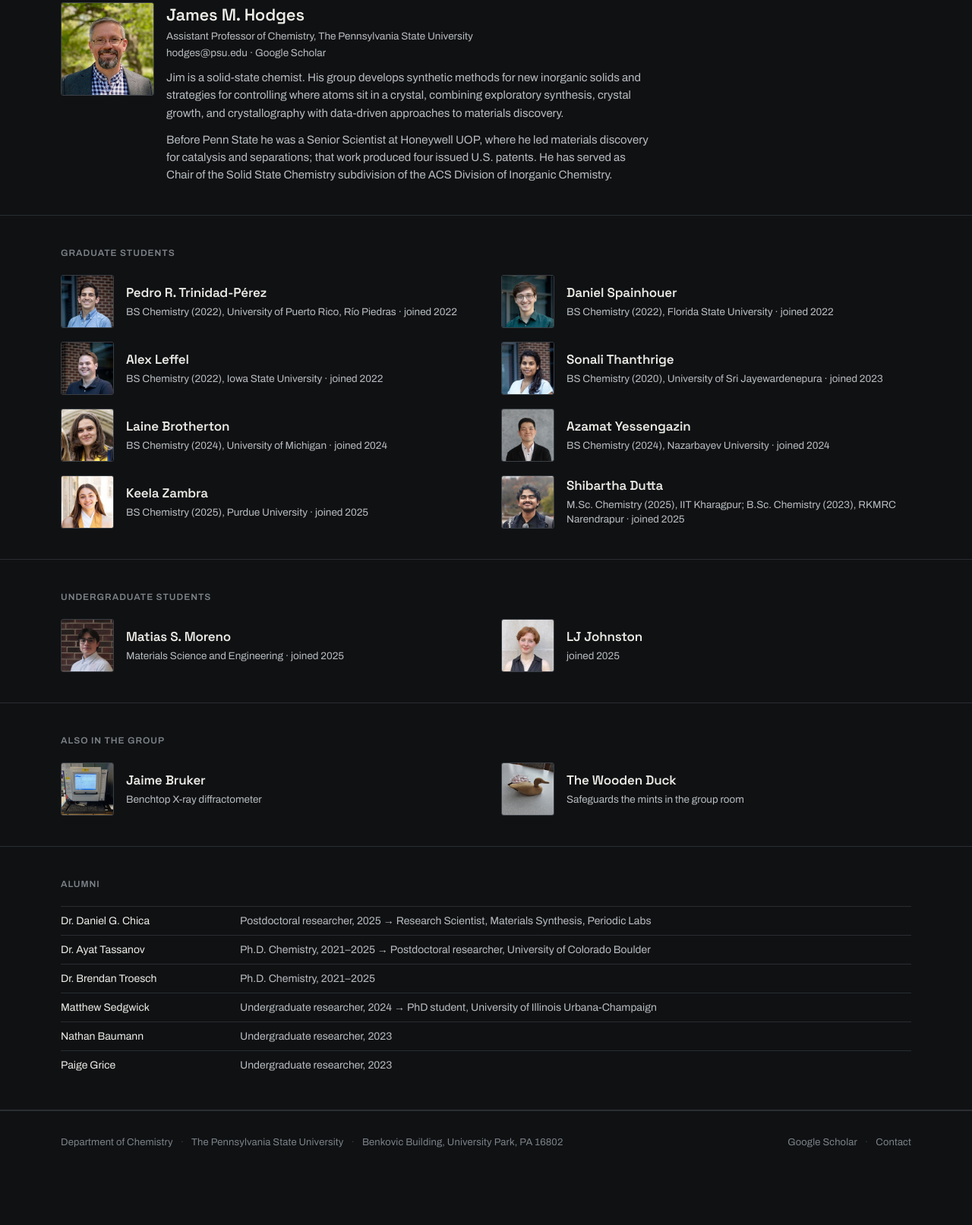
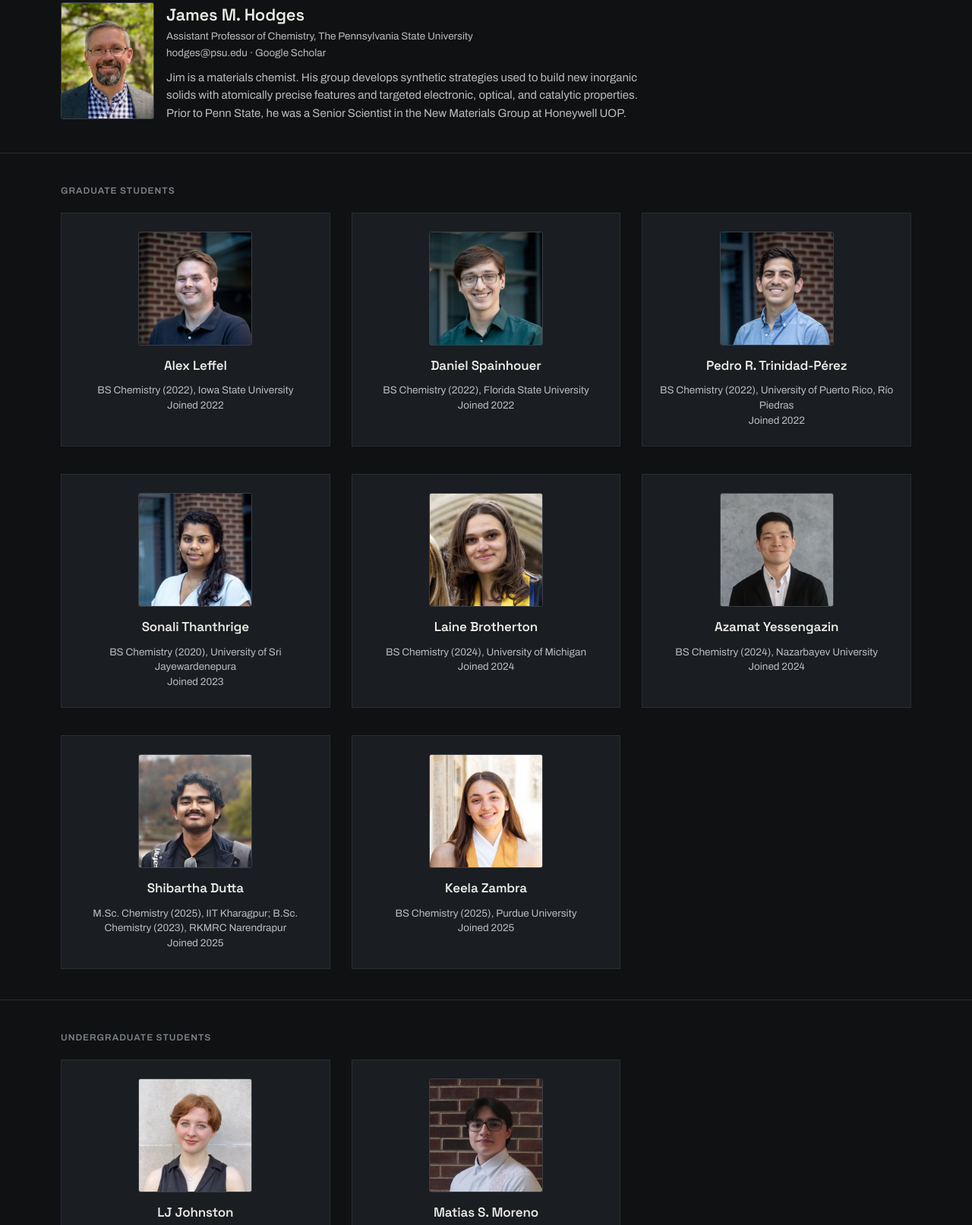
Before and after one commit to jmhlab/hodgesLab, an Eleventy site: page src/people.njk in a window 1280 px wide. Shown: the part 332-1945 px from the top of the page at 76% size. Before the commit the page ends 1886 px from the top, so only its background shows below. Built offline with nearby package versions, Linux system fonts and the light colour scheme; Eleventy itself is replaced by a stand-in of ours; files that its build step writes are made by us from their sources.

Commit message:
People: new PI bio and portrait crop, three-wide member panels ordered by tenure, alumni split by category

```diff
--- a/src/_data/team.yml
+++ b/src/_data/team.yml
@@ -24,15 +24,11 @@ pi:
   email: hodges@psu.edu
   # Paragraphs are separated by a blank line.
   bio: |
-    Jim is a solid-state chemist. His group develops synthetic methods for
-    new inorganic solids and strategies for controlling where atoms sit in
-    a crystal, combining exploratory synthesis, crystal growth, and
-    crystallography with data-driven approaches to materials discovery.
-
-    Before Penn State he was a Senior Scientist at Honeywell UOP, where he
-    led materials discovery for catalysis and separations; that work produced
-    four issued U.S. patents. He has served as Chair of the Solid State
-    Chemistry subdivision of the ACS Division of Inorganic Chemistry.
+    Jim is a materials chemist. His group develops synthetic strategies used
+    to build new inorganic solids with atomically precise features and
+    targeted electronic, optical, and catalytic properties. Prior to Penn
+    State, he was a Senior Scientist in the New Materials Group at Honeywell
+    UOP.
   history:
     - years: 2020–present
       what: Assistant Professor of Chemistry, Penn State
--- a/src/assets/css/site.css
+++ b/src/assets/css/site.css
@@ -488,3 +488,18 @@ html { color-scheme: dark; }
 .pub-divider::before, .pub-divider::after { content: ""; flex: 1; border-top: 1px solid var(--line-strong); }
 .patents { padding-top: 0; }
 @media (max-width: 700px) { .pub.has-toc { grid-template-columns: 1fr; gap: 14px; } .pub-toc { max-width: 260px; } }
+
+/* --- people: PI portrait, member panels ------------------------------------ */
+.pp-pi .pp-photo { flex-basis: 123px; width: 123px; height: 154px; border-radius: 3px; }
+.pp-pi .pp-photo img { object-position: 50% 20%; }
+.panels { display: grid; grid-template-columns: repeat(3, minmax(0, 1fr)); gap: 36px 28px; }
+.panel { display: flex; flex-direction: column; align-items: center; text-align: center; gap: 10px; padding: 24px 16px; background: var(--panel); border: 1px solid var(--line); }
+.panel-photo { width: 150px; height: 150px; border-radius: 3px; overflow: hidden; background: var(--d-line); border: 1px solid var(--line-strong); }
+.panel-photo img { width: 100%; height: 100%; object-fit: cover; display: block; }
+.panel-photo.ph::after { content: ""; display: block; width: 100%; height: 100%; background: linear-gradient(135deg, var(--d-panel), var(--d-line)); }
+.panel-name { font-family: var(--serif); font-weight: 600; font-size: 17px; letter-spacing: -0.01em; margin-top: 4px; }
+.panel-line { font-size: 13.5px; color: var(--muted); line-height: 1.45; }
+.pp-alumni-h { font-family: var(--sans); font-weight: 600; font-size: 14px; color: var(--text); margin: 24px 0 6px; }
+.pp-alumni-h:first-of-type { margin-top: 0; }
+@media (max-width: 900px) { .panels { grid-template-columns: repeat(2, minmax(0, 1fr)); gap: 24px 16px; } }
+@media (max-width: 560px) { .panels { grid-template-columns: 1fr; } }
--- a/src/people.njk
+++ b/src/people.njk
@@ -3,13 +3,11 @@ layout: base.njk
 title: People
 permalink: /people/
 ---
-{% macro badge(p, line) %}
-<div class="pp">
-  <div class="pp-photo{% if not p.photo %} ph{% endif %}">{% if p.photo %}<img src="{{ ('/assets/img/team/' ~ p.photo) | url }}" alt="{{ p.name }}" loading="lazy" onerror="this.parentNode.classList.add('ph'); this.remove();">{% endif %}</div>
-  <div class="pp-text">
-    <div class="pp-name">{{ p.name }}</div>
-    <div class="pp-line">{{ line | safe }}</div>
-  </div>
+{% macro panel(p, line) %}
+<div class="panel">
+  <div class="panel-photo{% if not p.photo %} ph{% endif %}">{% if p.photo %}<img src="{{ ('/assets/img/team/' ~ p.photo) | url }}" alt="{{ p.name }}" loading="lazy" onerror="this.parentNode.classList.add('ph'); this.remove();">{% endif %}</div>
+  <div class="panel-name">{{ p.name }}</div>
+  <div class="panel-line">{{ line | safe }}</div>
 </div>
 {% endmacro %}
 
@@ -36,32 +34,36 @@ permalink: /people/
 
 <section class="pp-section">
   <h2 class="eyebrow">Graduate students</h2>
-  <div class="pp-list">
-    {% for p in team.graduate %}{% set bits = [] %}{% if p.degree %}{% set bits = (bits.push(p.degree), bits) %}{% endif %}{% if p.joined %}{% set bits = (bits.push('joined ' ~ p.joined), bits) %}{% endif %}{{ badge(p, bits | join(' · ')) }}{% endfor %}
+  <div class="panels">
+    {% for p in team.graduate | byTenure %}{% set bits = [] %}{% if p.degree %}{% set bits = (bits.push(p.degree), bits) %}{% endif %}{% if p.joined %}{% set bits = (bits.push('Joined ' ~ p.joined), bits) %}{% endif %}{{ panel(p, bits | join('<br>')) }}{% endfor %}
   </div>
 </section>
 
 <section class="pp-section">
   <h2 class="eyebrow">Undergraduate students</h2>
-  <div class="pp-list">
-    {% for p in team.undergraduate %}{% set bits = [] %}{% if p.major %}{% set bits = (bits.push(p.major), bits) %}{% endif %}{% if p.joined %}{% set bits = (bits.push('joined ' ~ p.joined), bits) %}{% endif %}{{ badge(p, bits | join(' · ')) }}{% endfor %}
+  <div class="panels">
+    {% for p in team.undergraduate | byTenure %}{% set bits = [] %}{% if p.major %}{% set bits = (bits.push(p.major), bits) %}{% endif %}{% if p.joined %}{% set bits = (bits.push('Joined ' ~ p.joined), bits) %}{% endif %}{{ panel(p, bits | join('<br>')) }}{% endfor %}
   </div>
 </section>
 
-{% if team.others | length %}
-<section class="pp-section">
-  <h2 class="eyebrow">Also in the group</h2>
-  <div class="pp-list">
-    {% for p in team.others %}{{ badge(p, p.role) }}{% endfor %}
-  </div>
-</section>
-{% endif %}
-
 <section class="pp-section pp-alumni">
   <h2 class="eyebrow">Alumni</h2>
+  {% if team.alumni.graduate | length %}
+  <h3 class="pp-alumni-h">Graduate students</h3>
   <div class="pp-alumni-list">
-    {% for a in team.alumni.postdocs %}<div class="pp-alumni-row"><span class="who">{{ a.name }}</span><span class="what">Postdoctoral researcher, {{ a.years }}{% if a.now %} → {{ a.now }}{% endif %}</span></div>{% endfor %}
-    {% for a in team.alumni.graduate %}<div class="pp-alumni-row"><span class="who">{{ a.name }}</span><span class="what">{{ a.degree or 'Graduate student' }}, {{ a.years }}{% if a.now %} → {{ a.now }}{% endif %}</span></div>{% endfor %}
-    {% for a in team.alumni.undergraduate %}<div class="pp-alumni-row"><span class="who">{{ a.name }}</span><span class="what">Undergraduate researcher, {{ a.years }}{% if a.now %} → {{ a.now }}{% endif %}</span></div>{% endfor %}
+    {% for a in team.alumni.graduate | byYears %}<div class="pp-alumni-row"><span class="who">{{ a.name }}</span><span class="what">{{ a.degree or 'Graduate student' }}, {{ a.years }}{% if a.now %} → {{ a.now }}{% endif %}</span></div>{% endfor %}
   </div>
+  {% endif %}
+  {% if team.alumni.undergraduate | length %}
+  <h3 class="pp-alumni-h">Undergraduate students</h3>
+  <div class="pp-alumni-list">
+    {% for a in team.alumni.undergraduate | byYears %}<div class="pp-alumni-row"><span class="who">{{ a.name }}</span><span class="what">Undergraduate researcher, {{ a.years }}{% if a.now %} → {{ a.now }}{% endif %}</span></div>{% endfor %}
+  </div>
+  {% endif %}
+  {% if team.alumni.postdocs | length %}
+  <h3 class="pp-alumni-h">Postdoctoral researchers</h3>
+  <div class="pp-alumni-list">
+    {% for a in team.alumni.postdocs | byYears %}<div class="pp-alumni-row"><span class="who">{{ a.name }}</span><span class="what">Postdoctoral researcher, {{ a.years }}{% if a.now %} → {{ a.now }}{% endif %}</span></div>{% endfor %}
+  </div>
+  {% endif %}
 </section>
```
Also changed, not shown: .eleventy.js.
